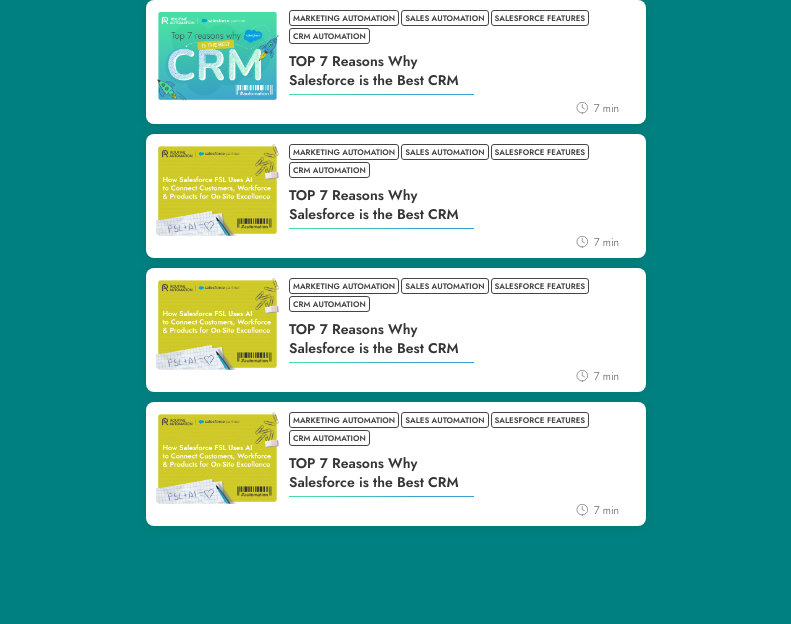
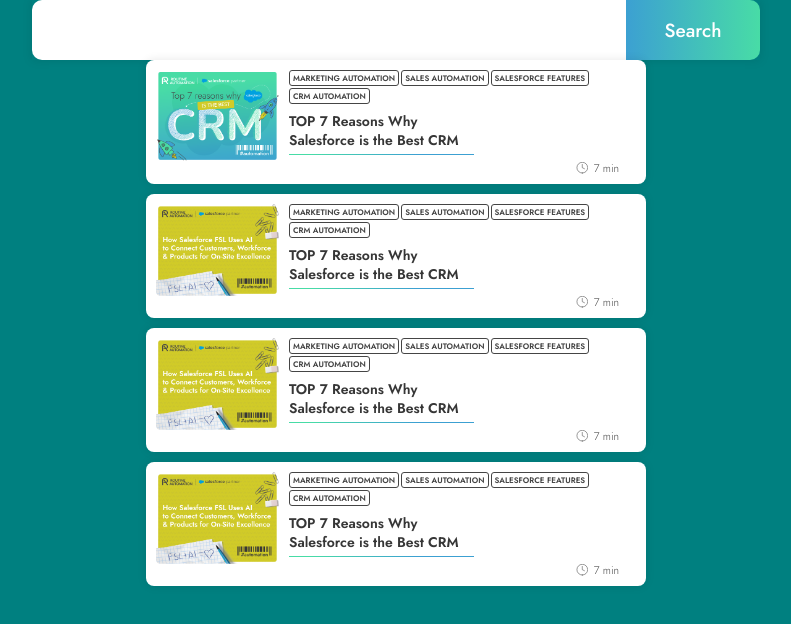
Before and after one commit to dezmorales/bLocks, a plain HTML site: page index.html in a window 1280 px wide. Shown: the whole page, without its empty margins (244-1035 px from the left). Drawn offline with Linux system fonts and the light colour scheme.

Commit message:
feat: create search

```diff
--- a/index.html
+++ b/index.html
@@ -9,6 +9,12 @@
 </head>
 <body>
     <div class="container">
+        <div class="search">
+            <input class="search__input" type="search">
+            <button class="search__btn">
+                <span class="search__btn-span">Search</span>
+            </button>
+        </div>
         <article class="news-card">
             <a class="news-card__wrap-img" href="/">
                 <img class="news-card__img" src="img/base/new-card1.png" alt="news card">
--- /dev/null
+++ b/scss/_search.scss
@@ -0,0 +1,48 @@
+.search {
+  height: 48px;
+  display: flex;
+  box-shadow: 0px 0px 10px 0px rgba(0, 0, 0, 0.1);
+  @media (min-width: 768px) {
+    height: 60px;
+  }
+  &__input {
+    height: 100%;
+    width: 100%;
+    border-radius: 10px 0px 0px 10px;
+    padding: 0 10px;
+  }
+
+  &__btn {
+    height: 100%;
+    flex: 0 0 56px;
+    border-radius: 0px 10px 10px 0px;
+    background: linear-gradient(91deg, #3ca0d2 0%, #48dca6 100%);
+    position: relative;
+    @media (min-width: 768px) {
+      flex: 0 0 134px;
+    }
+  }
+  &__btn::before {
+    content: "";
+    background-image: url(/img/base/search.svg);
+    width: 24px;
+    height: 24px;
+    position: absolute;
+    top: 50%;
+    left: 50%;
+    transform: translate(-50%, -50%);
+    @media (min-width: 768px) {
+      display: none;
+    }
+  }
+  &__btn-span {
+    display: none;
+    @media (min-width: 768px) {
+      display: block;
+      color: #fff;
+      font-family: Jost;
+      font-size: 19px;
+      font-weight: 500;
+    }
+  }
+}
--- a/scss/style.scss
+++ b/scss/style.scss
@@ -1,3 +1,4 @@
 @import "./nullstyle";
 @import "./news-card";
-@import "./common"
+@import "./common";
+@import "./search";
```
Also changed, not shown: css/style.css, css/style.min.css, img/base/search.svg (added).
